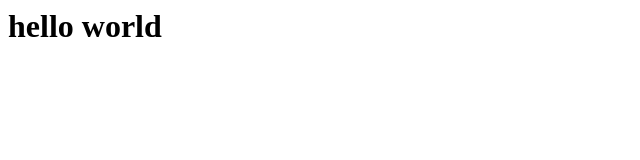
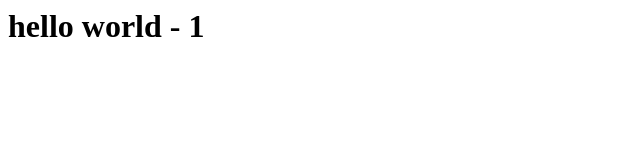
Before and after one commit to assidiwassim/espita-test-git, a plain HTML site: page index.html in a window 1280 px wide. Shown: the full height of the page, 0-640 px from the left. Drawn offline with Linux system fonts and the light colour scheme.

Commit message:
update h1

```diff
--- a/index.html
+++ b/index.html
@@ -1 +1 @@
-<h1>hello world</h1>
+<h1>hello world - 1</h1>
```
